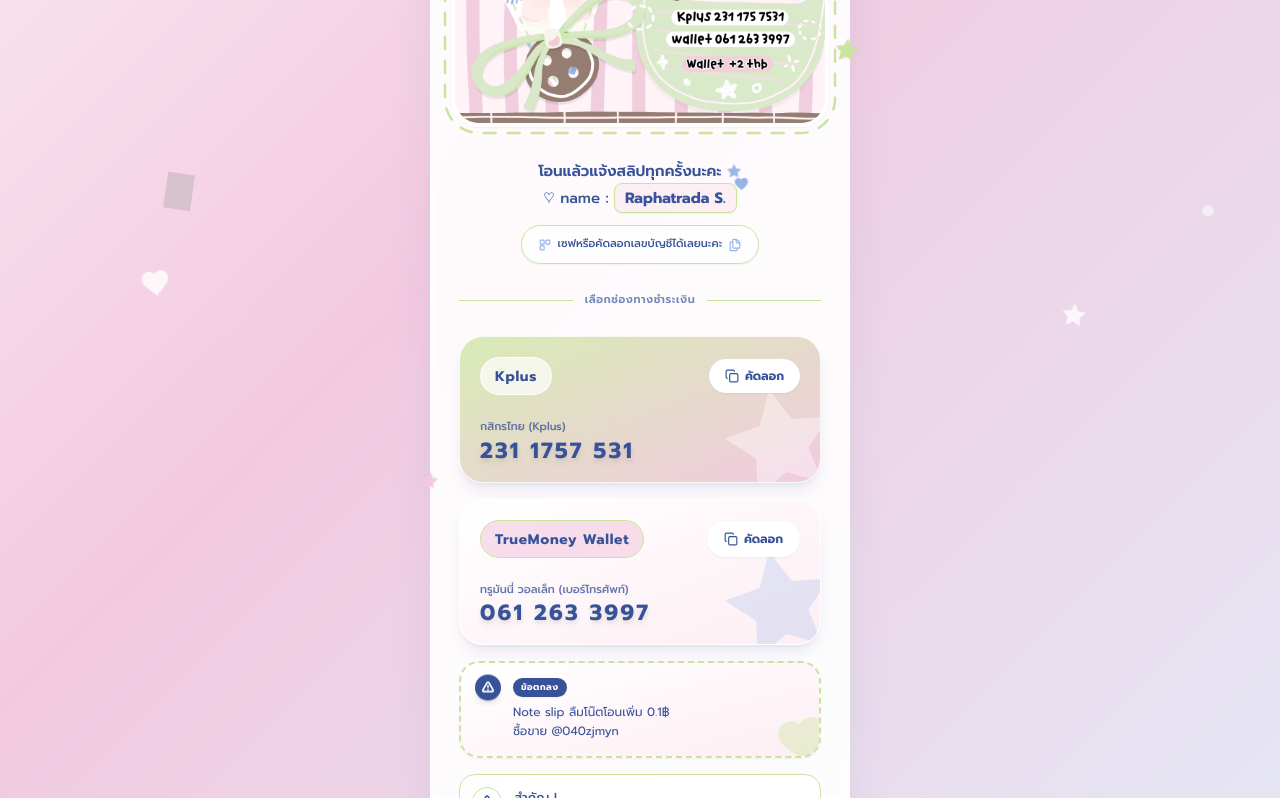
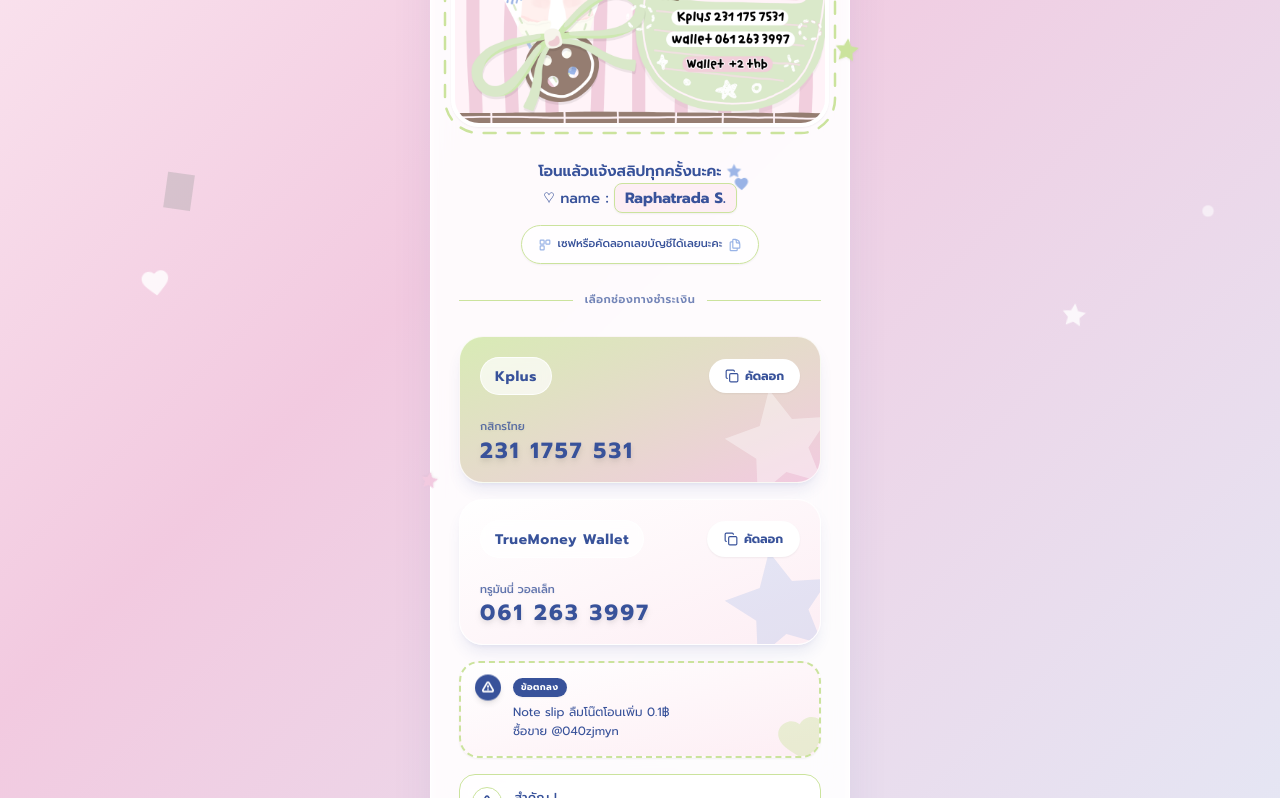
Before and after one commit to patoxhuraq-max/janemorpay, a plain HTML site: page index.html in a window 1280 px wide. Shown: the part 421-1219 px from the top of the page. Drawn offline with nearby package versions, Linux system fonts and the light colour scheme; grey boxes are pictures that could not be loaded.

Commit message:
Update index.html

```diff
--- a/index.html
+++ b/index.html
@@ -13,7 +13,6 @@
     <style>
         body {
             font-family: 'Prompt', sans-serif;
-            /* ปรับไล่เฉดสีพื้นหลังตาม Palette: ชมพูนม ชมพูอ่อน และฟ้าพาสเทล */
             background: linear-gradient(135deg, #fdeef4 0%, #f2cae0 40%, #e2ecf8 100%);
             min-height: 100vh;
         }
@@ -49,7 +48,7 @@
         .anim-pulse { animation: pulse-soft 3s ease-in-out infinite; }
         .anim-spin { animation: spin-slow 8s linear infinite; }
 
-        /* การ์ดสไตล์ Glass สว่างนวลตามรูป Palette */
+        /* การ์ดสไตล์ Glass สว่างนวล */
         .glass-card {
             background: rgba(255, 255, 255, 0.90);
             backdrop-filter: blur(16px);
@@ -253,19 +252,19 @@
                                 </button>
                             </div>
                             <div class="mt-2">
-                                <div class="text-[#38529a]/80 text-[11px] font-medium mb-1 drop-shadow-sm">กสิกรไทย (Kplus)</div>
+                                <div class="text-[#38529a]/80 text-[11px] font-medium mb-1 drop-shadow-sm">กสิกรไทย</div>
                                 <div class="text-[#38529a] font-bold text-[22px] tracking-widest leading-none drop-shadow-md">231 1757 531</div>
                             </div>
                         </div>
                     </div>
 
-                    <!-- บัตรที่ 2: TrueMoney Wallet -->
+                    <!-- บัตรที่ 2: TrueMoney Wallet (ปรับป้ายวงรีให้ตรงกับ Kplus และตัดคำในวงเล็บออก) -->
                     <div class="virtual-card relative bg-gradient-to-br from-[#ffffff] to-[#fdeef4] rounded-[24px] p-5 shadow-lg shadow-[#38529a]/10 overflow-hidden cursor-pointer border border-white/90" onclick="copyText('0612633997', this, 'true')">
                         <svg class="absolute -right-6 -bottom-6 w-32 h-32 text-[#99b3e6] opacity-25 transform -rotate-12 pointer-events-none" viewBox="0 0 24 24" fill="currentColor"><path d="M12 2L15.09 8.26L22 9.27L17 14.14L18.18 21.02L12 17.77L5.82 21.02L7 14.14L2 9.27L8.91 8.26L12 2Z"/></svg>
 
                         <div class="relative z-10 flex flex-col gap-4">
                             <div class="flex justify-between items-center">
-                                <div class="bg-[#f2cae0]/60 backdrop-blur-sm px-3.5 py-1.5 rounded-full border border-[#cbe39d]">
+                                <div class="bg-white/70 backdrop-blur-sm px-3.5 py-1.5 rounded-full border border-white/80">
                                     <span class="text-[#38529a] font-bold text-sm tracking-wider">TrueMoney Wallet</span>
                                 </div>
                                 <button class="true-btn bg-white text-[#38529a] text-[12px] font-bold px-4 py-2 rounded-full flex items-center gap-1.5 shadow-sm border border-white/80 pointer-events-none">
@@ -274,7 +273,7 @@
                                 </button>
                             </div>
                             <div class="mt-2">
-                                <div class="text-[#38529a]/80 text-[11px] font-medium mb-1 drop-shadow-sm">ทรูมันนี่ วอลเล็ท (เบอร์โทรศัพท์)</div>
+                                <div class="text-[#38529a]/80 text-[11px] font-medium mb-1 drop-shadow-sm">ทรูมันนี่ วอลเล็ท</div>
                                 <div class="text-[#38529a] font-bold text-[22px] tracking-widest leading-none drop-shadow-md">061 263 3997</div>
                             </div>
                         </div>
```
